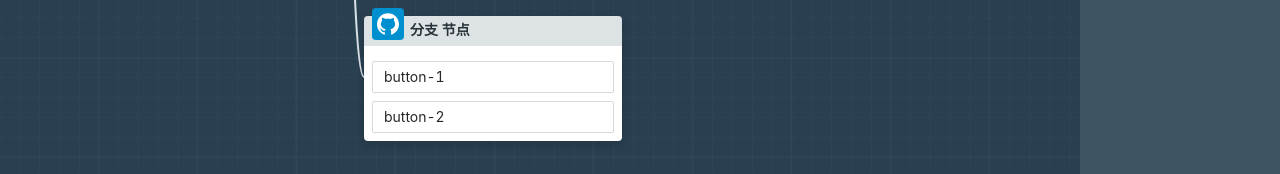
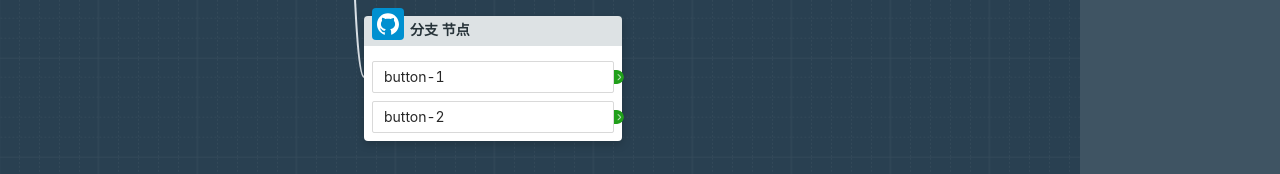
Before and after one commit to huangjincq/react-diagram-demo, a React (Create React App) app: page / in a window 1280 px wide. Shown: the part 337-511 px from the top of the page. Built offline with nearby package versions, Linux system fonts and the light colour scheme.

Commit message:
supprt custom port render

```diff
--- a/src/components/Diagram/DiagramNode.tsx
+++ b/src/components/Diagram/DiagramNode.tsx
@@ -49,6 +49,7 @@ export const DiagramNode: React.FC<DiagramNodeProps> = React.memo((props) => {
   const nodeItemProps = {
     value: data,
     onChange: handleNodeDataChange,
+    nodeId: id,
     inputs: nodeConfig?.customRenderPort ? inputs : undefined,
     outputs: nodeConfig?.customRenderPort ? outputs : undefined,
   }
--- a/src/components/Diagram/LinksCanvas.tsx
+++ b/src/components/Diagram/LinksCanvas.tsx
@@ -53,7 +53,8 @@ export const LinksCanvas: React.FC<LinkCanvasProps> = React.memo((props) => {
       }
     })
     return res
-  }, [nodes, links, nodeRefs, portRefs, canvasRef, scale])
+    //  eslint-disable-next-line
+  }, [nodes, links, nodeRefs, portRefs, canvasRef]) // 不要依赖 scale 因为缩放的时候不用重新计算位置
 
   return (
     <>
--- a/src/components/Diagram/Port.tsx
+++ b/src/components/Diagram/Port.tsx
@@ -70,5 +70,5 @@ export const Port: React.FC<PortProps> = React.memo((props) => {
     onPortMount(id, ref.current)
   }, [id, onPortMount])
 
-  return <div className={className} id={id} ref={ref} />
+  return <b className={className} id={id} ref={ref} />
 })
--- a/src/components/Diagram/style.scss
+++ b/src/components/Diagram/style.scss
@@ -101,6 +101,7 @@ $segmentZIndexDefault: 30;
     background-size: 100% 100%;
     width: 10px;
     height: 14px;
+    display: inline-block;
 
     &:hover {
       opacity: 0.8;
--- a/src/components/NodeTypes/NodeTypeBranch.tsx
+++ b/src/components/NodeTypes/NodeTypeBranch.tsx
@@ -9,7 +9,7 @@ import { Port } from '../Diagram/Port'
 export interface NodeTypeBranchProps extends INodeItemProps<any> {}
 
 export const NodeTypeBranch: React.FC<NodeTypeBranchProps> = (props) => {
-  const { value, onChange, inputs, outputs } = props
+  const { value, onChange, outputs, nodeId } = props
 
   const handleInputChange = (e: any) => {
     const index = e.target.dataset.index
@@ -28,19 +28,7 @@ export const NodeTypeBranch: React.FC<NodeTypeBranchProps> = (props) => {
         {value.branchList.map((item: any, index: number) => (
           <div className="branch-input" key={index}>
             <Input placeholder="Input message here" value={item.text} data-index={index} onChange={handleInputChange} />
-            {/* <Port
-              onPortMount={onPortMount}
-              onDragNewSegment={onDragNewSegment}
-              onSegmentFail={onSegmentFail}
-              onShowSelectModel={onShowSelectModel}
-              onSegmentConnect={onSegmentConnect}
-              type={type}
-              key={port.id}
-              id={port.id}
-              index={index}
-              isLinked={port.isLinked}
-              nodeId={nodeId}
-            /> */}
+            {outputs && <Port id={outputs[index].id} isLinked={outputs[index].isLinked} nodeId={nodeId} />}
           </div>
         ))}
       </div>
--- a/src/components/NodeTypes/style.scss
+++ b/src/components/NodeTypes/style.scss
@@ -35,7 +35,17 @@
 
 .node-content {
   padding: 8px;
-  .branch-input + .branch-input {
-    margin-top: 8px;
+  .branch-input {
+    position: relative;
+    .diagram-port {
+      position: absolute;
+      z-index: 1;
+      right: -10px;
+      top: 50%;
+      transform: translateY(-50%);
+    }
+    & + .branch-input {
+      margin-top: 8px;
+    }
   }
 }
--- a/src/types.ts
+++ b/src/types.ts
@@ -99,4 +99,5 @@ export interface INodeItemProps<T> {
   onChange: (value: T) => void
   inputs?: IPointType[]
   outputs?: IPointType[]
+  nodeId: string
 }
```
